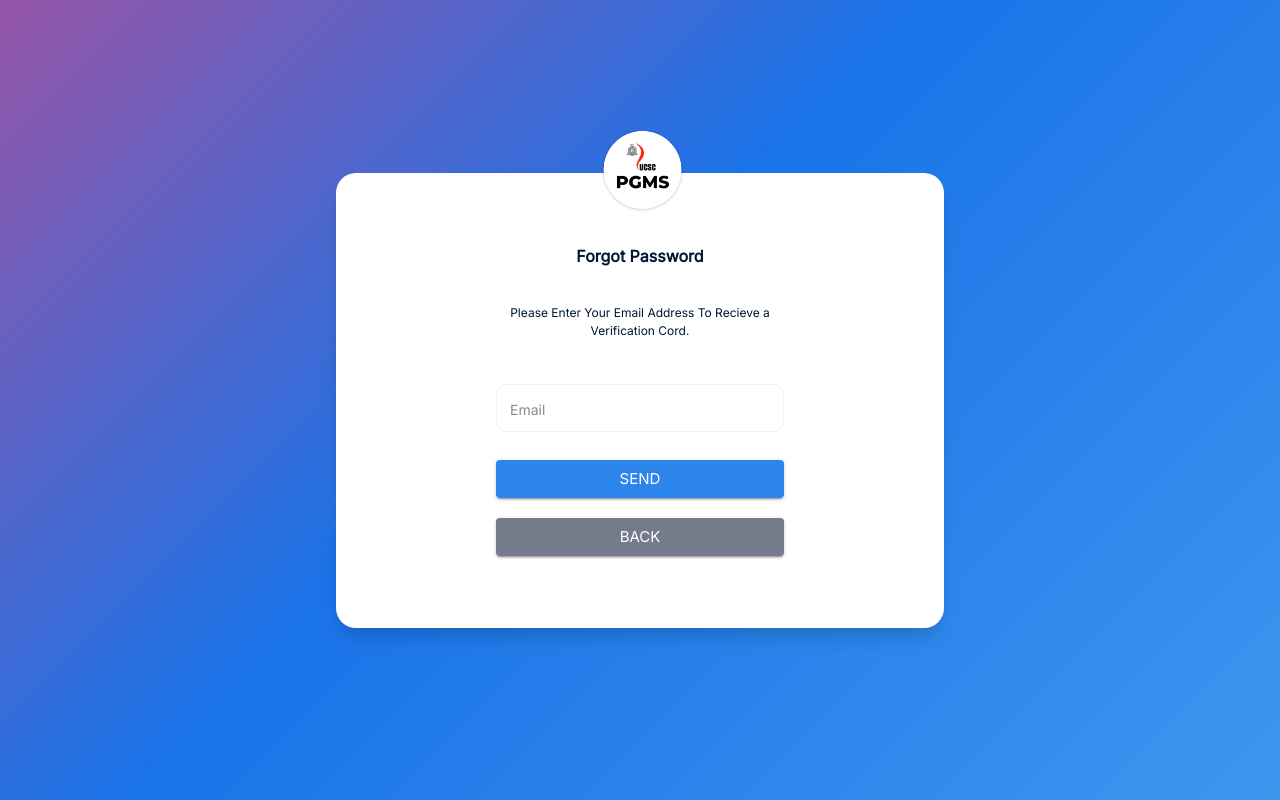
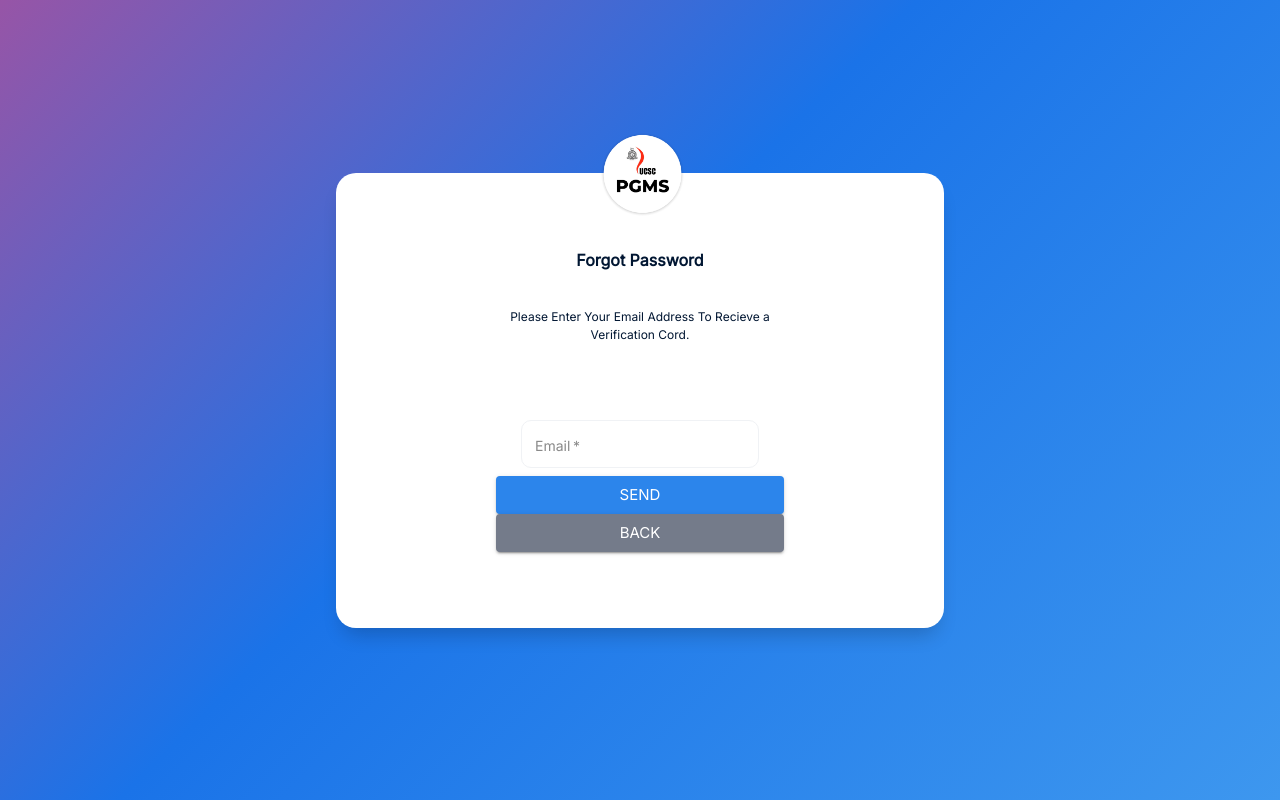
Before and after one commit to Uchiha-16/pgms, a React (Create React App) app in the folder client/: page /forgotPassword in a window 1280 px wide. Built offline with nearby package versions, Linux system fonts and the light colour scheme.

Commit message:
forgotClient fin

```diff
--- a/client/src/layouts/forgotPassword.jsx
+++ b/client/src/layouts/forgotPassword.jsx
@@ -48,6 +48,42 @@ const forgotPassword = () => {
   const [state, setState] = useState(null);
 
   const backPage = () => navigate(-1);
+
+  const handleSubmit = async (e) => {
+
+    e.preventDefault()
+    console.log(JSON.stringify({email: email}));
+
+    // if (!EMAIL_REGEX.test(email)) {
+    //   setState("Invalid Email");
+    //   return;
+    // }
+
+    try {
+      const response = await axios.post('/auth/forgot-password',
+        JSON.stringify({ email:email }),
+        {
+          headers: { 'Content-Type': 'application/json' },
+          withCredentials: true
+        }
+      );
+
+      console.log(response.data.message);
+      setState(response.data.message);
+      setEmail('')
+      // setValidEmail(false);
+
+    } catch (err) {
+      if (!err?.response) {
+        setState('No Server Response');
+      } else if (err.response?.status === 403) {
+        setState("User Not Found");
+      }
+      else {
+        setState(err.response?.data?.message);
+      }
+    }
+  }
 
   return (
     <ThemeProvider theme={theme}>
@@ -113,9 +149,16 @@ const forgotPassword = () => {
                 Please Enter Your Email Address To Recieve a Verification Cord.
               </p>
             </Typography>
+            <p>{state}</p>
+
+            <form onSubmit={handleSubmit}>
               <TextField
                 label="Email"
+                id="email"
                 type="email"
+                onChange={(e)=> setEmail(e.target.value)}
+                value={email}
+                required
                 margin="normal"
                 variant="outlined"
                 sx={{
@@ -144,9 +187,10 @@ const forgotPassword = () => {
               />
 
               <br />
-            <Button variant="contained" color="primary" fullWidth sx={{ backgroundColor: '#2C85EB', fontFamily: 'Inter, sans-serif', fontSize: '15px', fontWeight: 'regular' }}>
+              <Button type="submit" variant="contained" color="primary" fullWidth sx={{ backgroundColor: '#2C85EB', fontFamily: 'Inter, sans-serif', fontSize: '15px', fontWeight: 'regular' }}>
                 Send
               </Button><br />
+            </form>
             <Button variant="contained" color="primary" fullWidth sx={{
               backgroundColor: '#747b8a',
               fontFamily: 'Inter, sans-serif',
@@ -155,7 +199,8 @@ const forgotPassword = () => {
               ":hover": {
                 backgroundColor: '#495361',
               },
-              }}>
+              }}
+              onClick={backPage}>
               Back
             </Button>
           </Paper>
```
Lines whose indentation alone changed are shown as unchanged.
